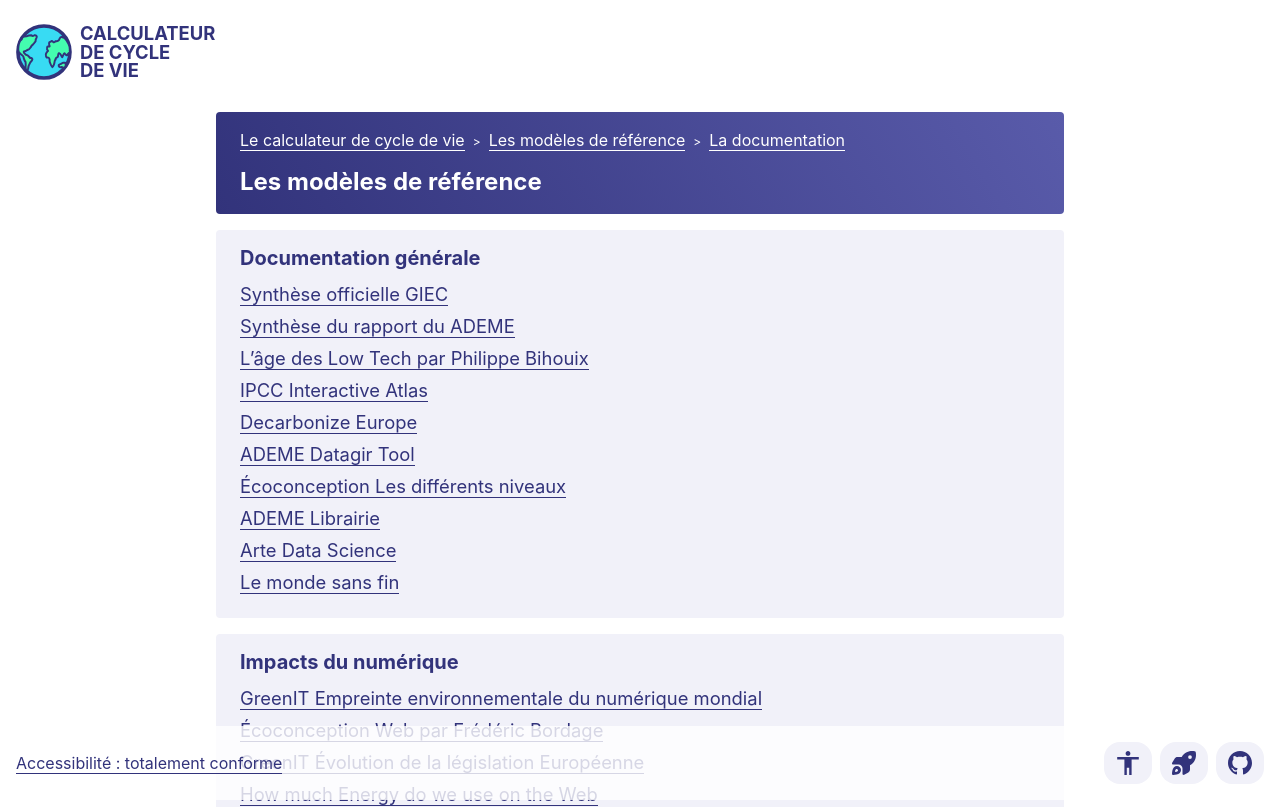
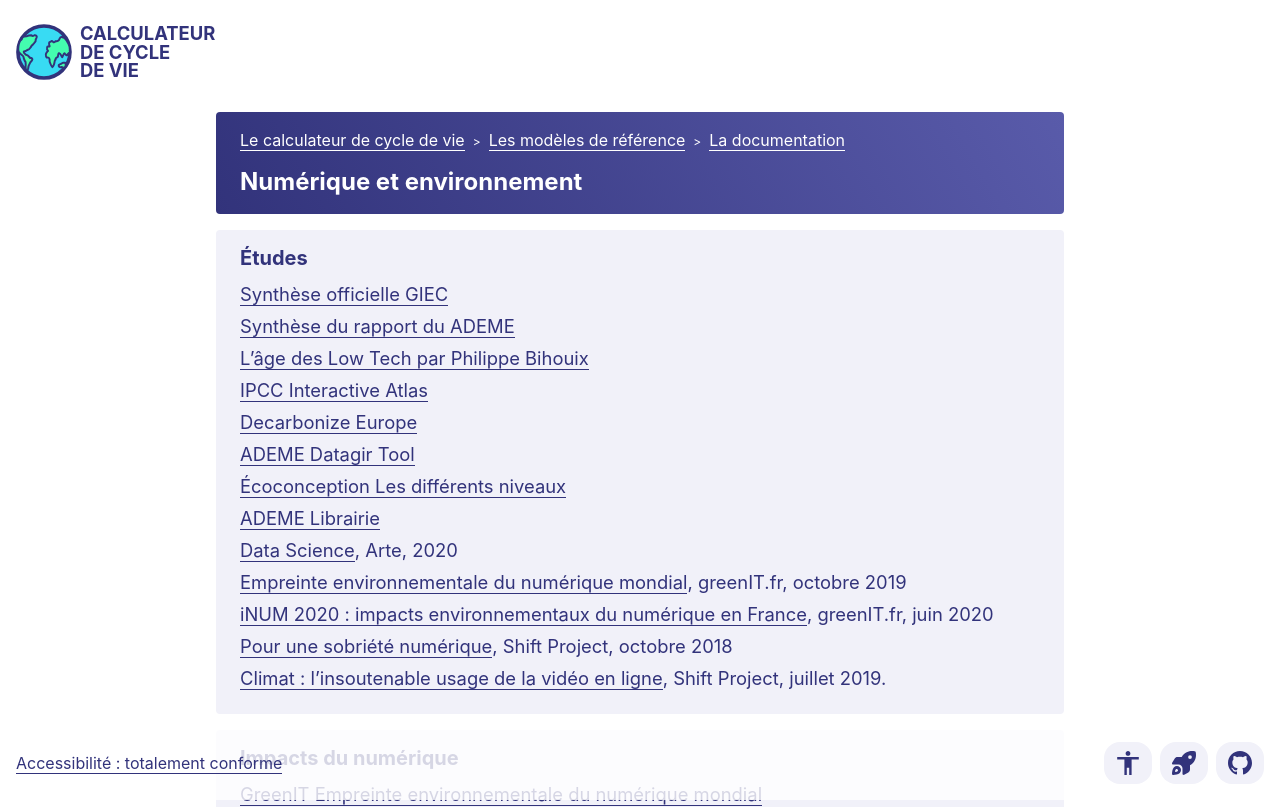
Before and after one commit to adrienloup/lcc, a React (Vite) app: page /lcc/documentation/ressources in a window 1280 px wide. Shown: the top 807 px of the page. Built offline with nearby package versions, Linux system fonts and the light colour scheme.

Commit message:
resources page added

```diff
--- a/src/datas/resources.json
+++ b/src/datas/resources.json
@@ -36,12 +36,29 @@
           "href" : "https://librairie.ademe.fr/"
         },
         {
-          "label" : "Arte Data Science",
-          "href" : "https://www.youtube.com/watch?v=6YMRB4bgQ-o&list=PLCwXWOyIR22vvG5WLClozLrTrY0mqVBvf&ab_channel=ARTE"
+          "label" : "Data Science",
+          "href" : "https://www.youtube.com/watch?v=6YMRB4bgQ-o&list=PLCwXWOyIR22vvG5WLClozLrTrY0mqVBvf&ab_channel=ARTE",
+          "report" : ", Arte, 2020"
         },
         {
-          "label" : "Le monde sans fin",
-          "href" : "https://www.bedetheque.com/BD-Monde-sans-fin-434522.html"
+          "label" : "Empreinte environnementale du numérique mondial",
+          "href" : "https://www.greenit.fr/wp-content/uploads/2019/10/2019-10-GREENIT-etude_EENM-rapport-accessible.VF_.pdf",
+          "report" : ", greenIT.fr, octobre 2019"
+        },
+        {
+          "label" : "iNUM 2020 : impacts environnementaux du numérique en France",
+          "href" : "https://www.greenit.fr/impacts-environnementaux-du-numerique-en-france/",
+          "report" : ", greenIT.fr, juin 2020"
+        },
+        {
+          "label" : "Pour une sobriété numérique",
+          "href" : "https://theshiftproject.org/article/pour-une-sobriete-numerique-rapport-shift/",
+          "report" : ", Shift Project, octobre 2018"
+        },
+        {
+          "label" : "Climat : l’insoutenable usage de la vidéo en ligne",
+          "href" : "https://theshiftproject.org/article/climat-insoutenable-usage-video/",
+          "report" : ", Shift Project, juillet 2019."
         }
       ]
     },
--- a/src/pages/Documentation/Resources/Resources.tsx
+++ b/src/pages/Documentation/Resources/Resources.tsx
@@ -12,6 +12,7 @@
   const list = (list: {
     label: string;
     href: string;
+    report: string;
   }[]) => list.map((item, index) => (
     <li
       key={index}
@@ -22,6 +23,7 @@
         label={item.label}
         href={item.href}
       />
+      {item.report}
     </li>
   ))
 
@@ -37,9 +39,9 @@
         role='main'
       >
         <article className='article'>
-          <Heading text='Les modèles de référence' />
+          <Heading text='Numérique et environnement' />
           <div className='frame'>
-            <Subtitle text='Documentation générale' />
+            <Subtitle text='Études' />
             <List
               cssClass='resources'
               list={list(resources[0]['list'])}
```
